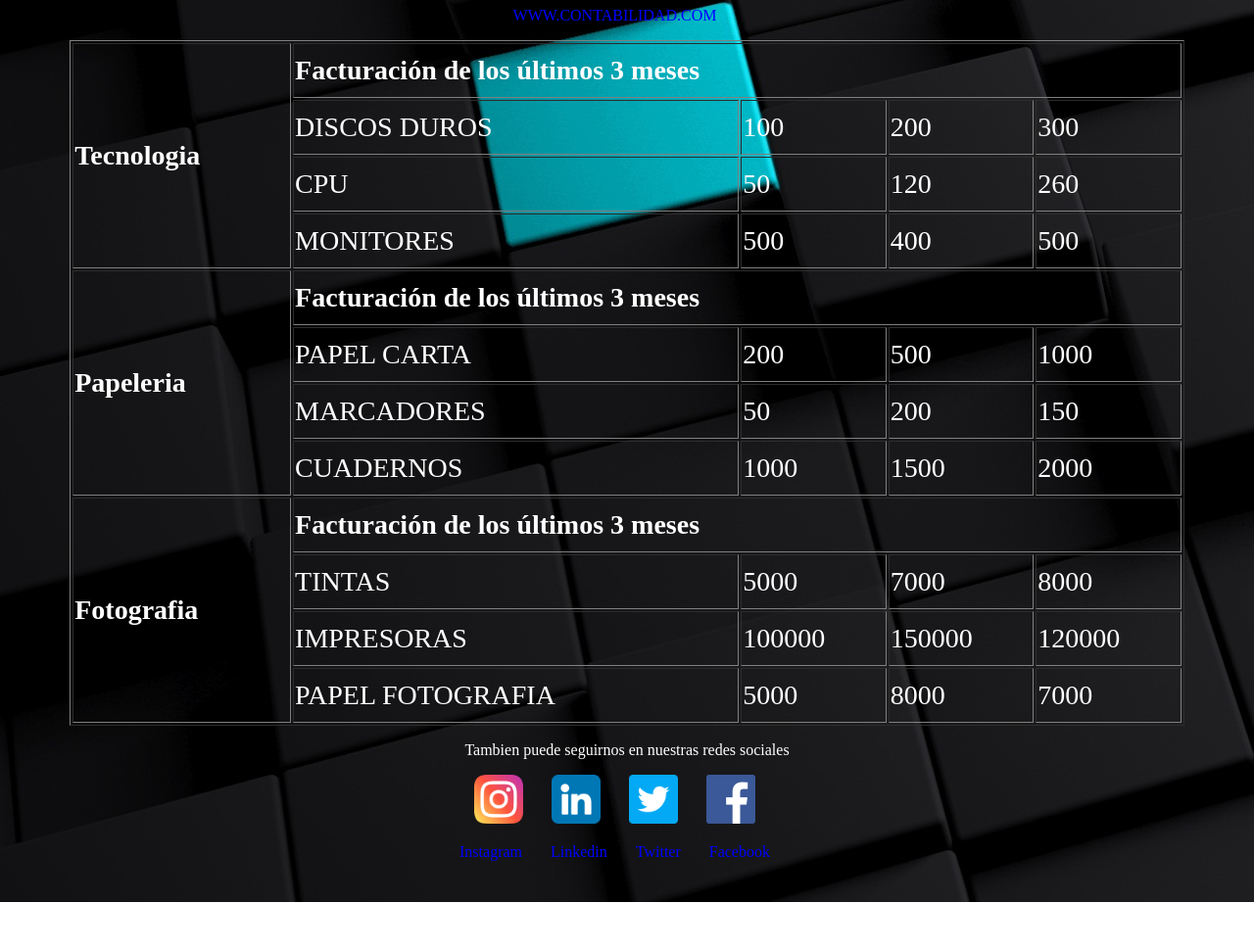
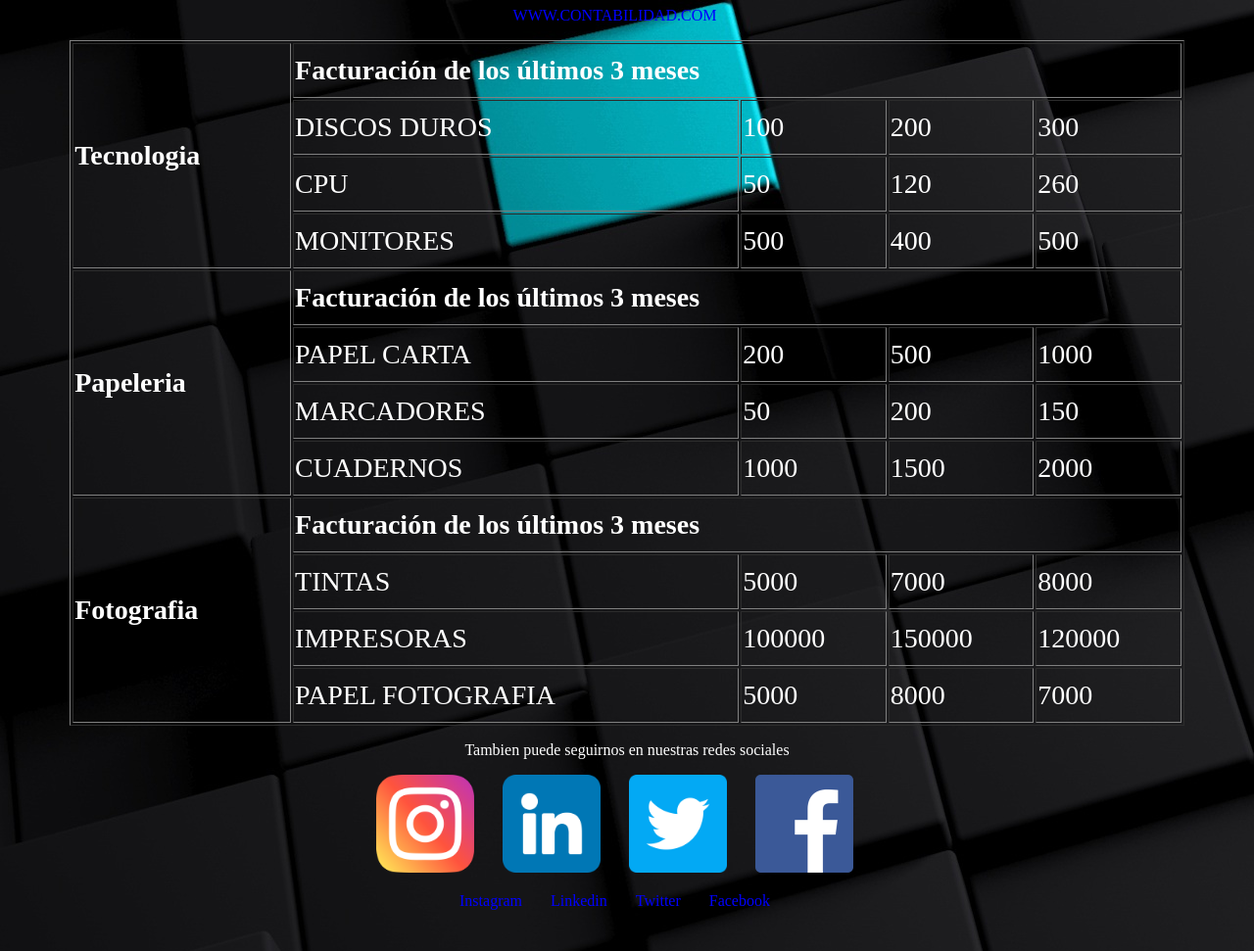
Before and after one commit to aquilezx/aquilezx.github.io, a plain HTML site: page index.html in a window 1280 px wide. Shown: the part 464-1435 px from the top of the page at 98% size. Before the commit the page ends 1385 px from the top, so only its background shows below. Drawn offline with Linux system fonts and the light colour scheme.

Commit message:
Update index.html

```diff
--- a/index.html
+++ b/index.html
@@ -99,16 +99,16 @@
 
 		<p>
 			<a href="https://www.instagram.com" target="_blank">
-				<img src="instagram.png" alt="Instagram" width="50" height="50"/>
+				<img src="instagram.png" alt="Instagram" width="100" height="100"/>
 			</a>
 			<a href="https://www.linkedin.com" target="_blank">
-				<img src="linkedin.png" alt="Linkedin" width="50" height="50"/>
+				<img src="linkedin.png" alt="Linkedin" width="100" height="100"/>
 			</a>
 			<a href="https://www.twitter.com" target="_blank">
-				<img src="twitter.png" alt="Twitter" width="50" height="50"/>
+				<img src="twitter.png" alt="Twitter" width="100" height="100"/>
 			</a>
 			<a href="https://www.facebook.com" target="_blank">
-				<img src="FB.png" alt="Facebook" width="50" height="50"/>
+				<img src="FB.png" alt="Facebook" width="100" height="100"/>
 			</a>
 		</p>
 
```
